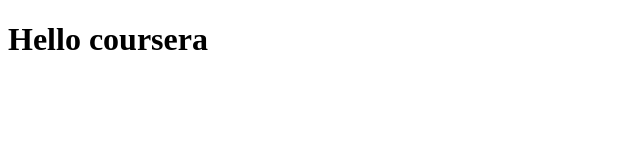
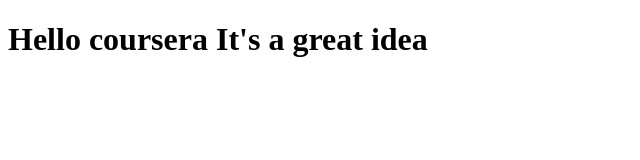
Before and after one commit to emost1067/coursera-test, a plain HTML site: page site/index.html in a window 1280 px wide. Shown: the whole page, without its empty margins (0-640 px from the left). Drawn offline with Linux system fonts and the light colour scheme.

Commit message:
small addition to our page content.

```diff
--- a/site/index.html
+++ b/site/index.html
@@ -6,6 +6,6 @@
 	<title>Hello coursera!</title>
 </head>
 <body>
-<h1>Hello coursera</h1>
+<h1>Hello coursera It's a great idea</h1>
 </body>
 </html>
```
